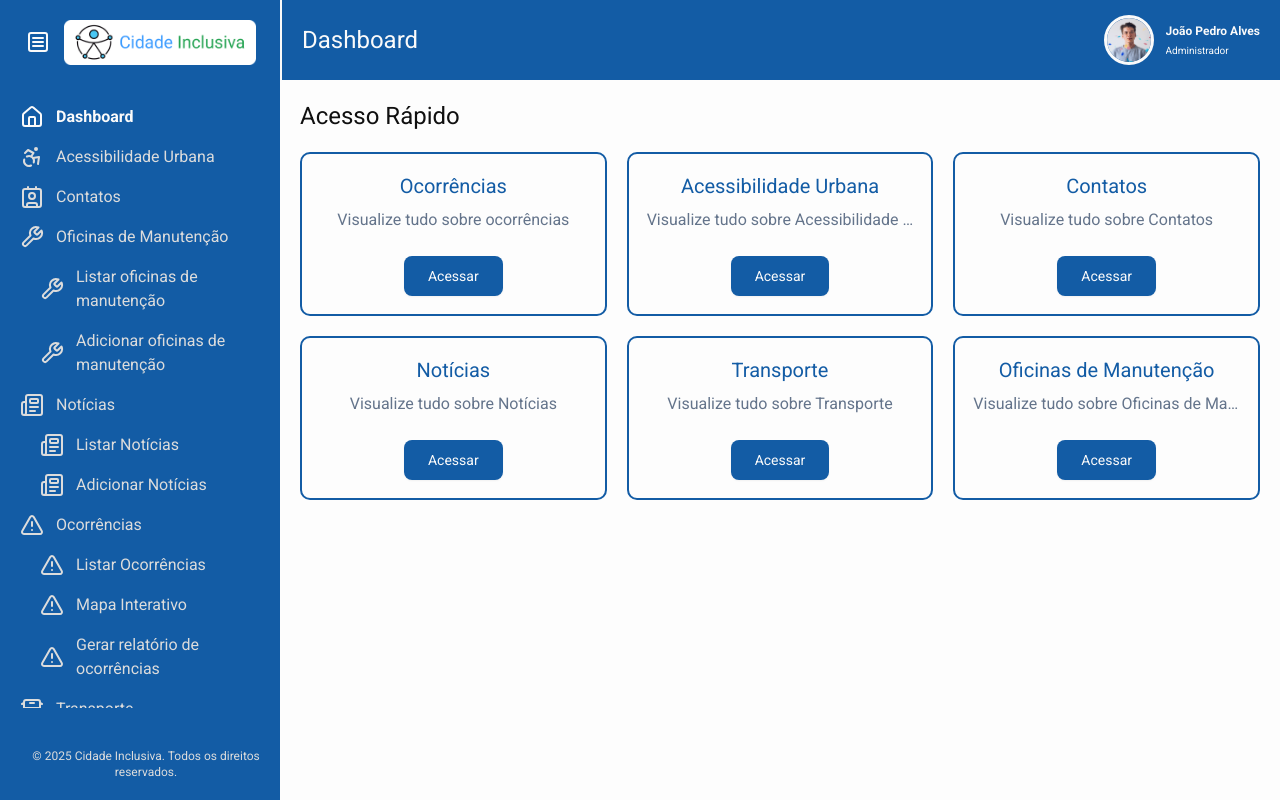
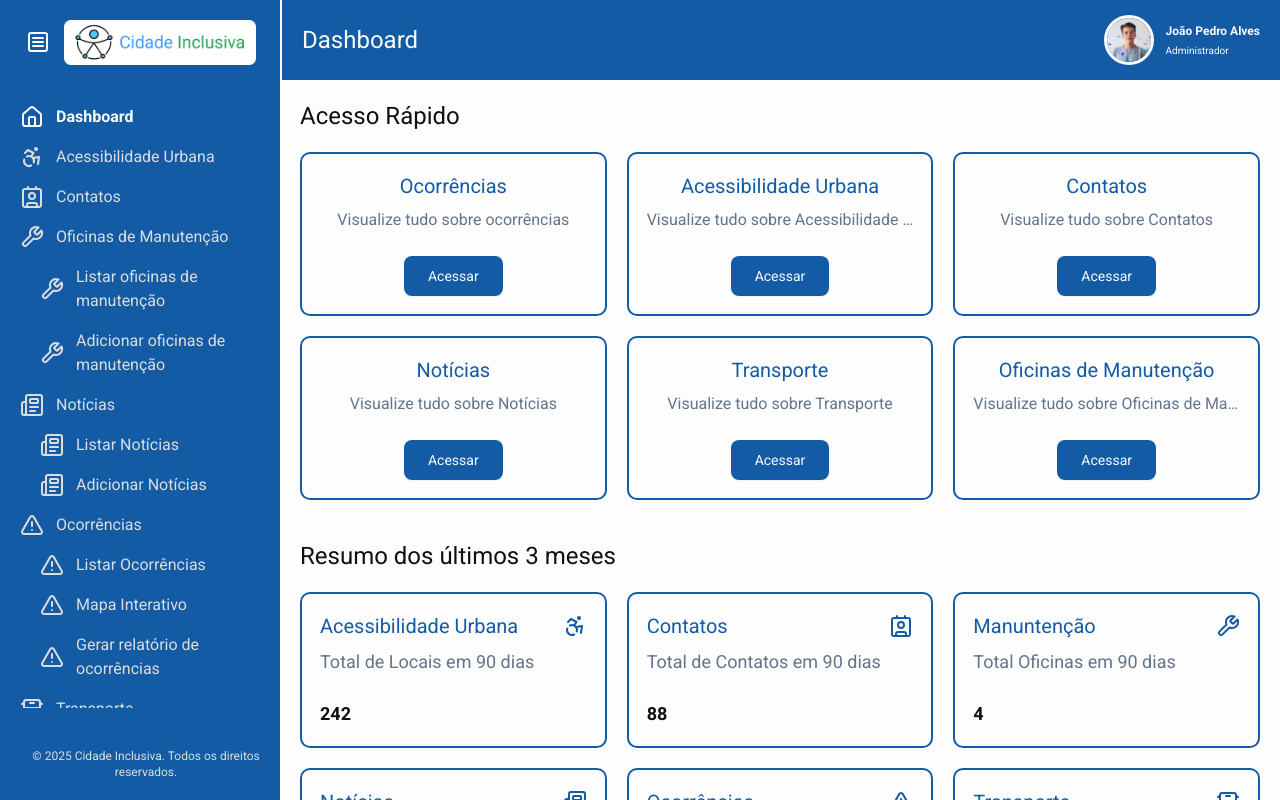
Before and after one commit to MarcosRogerioFerreiraIFMS/cidade-inclusiva-adm-front-end, a Next.js app: page / in a window 1280 px wide. Built offline with nearby package versions, Linux system fonts and the light colour scheme.

Commit message:
feat: adicionar componente InfoCard e resumo dos últimos 3 meses na página inicial

```diff
--- a/src/app/(home)/page.tsx
+++ b/src/app/(home)/page.tsx
@@ -1,4 +1,13 @@
+import {
+  AccessibilityIcon,
+  BusFrontIcon,
+  ContactIcon,
+  NewspaperIcon,
+  TriangleAlertIcon,
+  WrenchIcon
+} from 'lucide-react'
 import { Container } from '../_components/container'
+import { InfoCard } from '../_components/InfoCard'
 import { QuickActionCard } from '../_components/QuickActionCard'
 
 const QuickActions = [
@@ -34,6 +43,45 @@ const QuickActions = [
   }
 ]
 
+const summaryOfLastThreeMonths = [
+  {
+    title: 'Acessibilidade Urbana',
+    description: 'Total de Locais em 90 dias',
+    value: 242,
+    icon: AccessibilityIcon
+  },
+  {
+    title: 'Contatos',
+    description: 'Total de Contatos em 90 dias',
+    value: 88,
+    icon: ContactIcon
+  },
+  {
+    title: 'Manuntenção',
+    description: 'Total Oficinas em 90 dias',
+    value: 4,
+    icon: WrenchIcon
+  },
+  {
+    title: 'Notícias',
+    description: 'Total de Notícias em 90 dias',
+    value: 12,
+    icon: NewspaperIcon
+  },
+  {
+    title: 'Ocorrências',
+    description: 'Total de Ocorrências em 90 dias',
+    value: 32,
+    icon: TriangleAlertIcon
+  },
+  {
+    title: 'Transporte',
+    description: 'Total de Transportes em 90 dias',
+    value: 6,
+    icon: BusFrontIcon
+  }
+]
+
 export default function Home() {
   return (
     <Container>
@@ -44,6 +92,14 @@ export default function Home() {
           <QuickActionCard key={index} {...action} />
         ))}
       </section>
+
+      <h2 className="mt-5 text-2xl">Resumo dos últimos 3 meses</h2>
+
+      <section className="grid grid-cols-1 gap-5 lg:grid-cols-2 xl:grid-cols-3 2xl:grid-cols-4">
+        {summaryOfLastThreeMonths.map((summary, index) => (
+          <InfoCard key={index} {...summary} />
+        ))}
+      </section>
     </Container>
   )
 }
--- /dev/null
+++ b/src/app/_components/InfoCard.tsx
@@ -0,0 +1,27 @@
+interface InfoCardProps {
+  title: string
+  description: string
+  value: number
+  icon: React.ComponentType<React.SVGProps<SVGSVGElement>>
+}
+export function InfoCard({
+  title,
+  description,
+  value,
+  icon: Icon
+}: InfoCardProps) {
+  return (
+    <article className="outline-secondary flex w-full flex-col gap-6 rounded-lg p-5 outline-2 outline-offset-[-2px]">
+      <div className="flex w-full flex-col gap-2">
+        <div className="flex w-full items-center justify-between gap-2">
+          <h2 className="text-secondary w-full truncate text-xl">{title}</h2>
+          <Icon className="text-secondary shrink-0" />
+        </div>
+
+        <div className="text-muted-foreground text-lg">{description}</div>
+      </div>
+
+      <div className="text-lg font-bold">{value}</div>
+    </article>
+  )
+}
--- a/src/app/_components/QuickActionCard.tsx
+++ b/src/app/_components/QuickActionCard.tsx
@@ -13,7 +13,7 @@ export function QuickActionCard({
   href = '#'
 }: QuickActionCardProps) {
   return (
-    <article className="outline-secondary flex w-full flex-col items-center justify-start gap-6 rounded-lg p-5 outline-2 outline-offset-[-2px]">
+    <article className="outline-secondary flex w-full flex-col items-center gap-6 rounded-lg p-5 outline-2 outline-offset-[-2px]">
       <div className="flex w-full flex-col items-center justify-center gap-2">
         <h2 className="text-secondary w-full truncate text-center text-xl font-normal">
           {title}
--- a/src/app/_components/container.tsx
+++ b/src/app/_components/container.tsx
@@ -32,7 +32,7 @@ export function Container({
 
   return (
     <main
-      className={`mt-20 flex flex-col gap-5 p-5 transition-all ${showMenu ? 'ml-70' : 'ml-0'} ${className || ''}`}
+      className={`[&::-webkit-scrollbar-thumb]:bg-accent [&::-webkit-scrollbar-track]:bg-background mt-20 flex flex-col gap-5 overflow-y-auto p-5 transition-all [&::-webkit-scrollbar]:w-2 ${showMenu ? 'ml-70' : 'ml-0'} ${className || ''}`}
       style={{
         height: 'calc(100dvh - 5rem)',
         ...style
```
